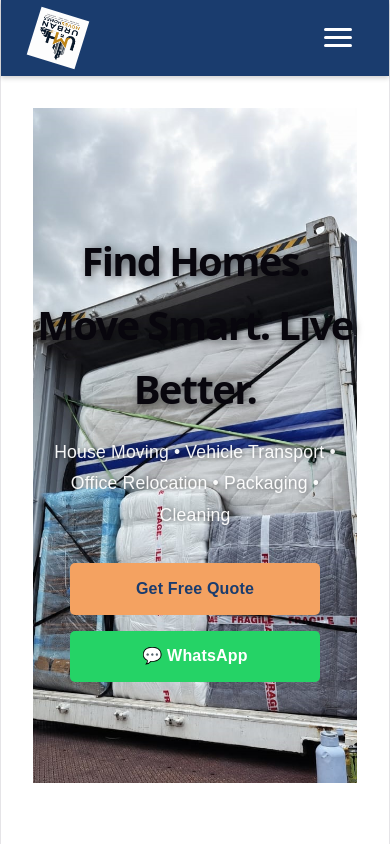
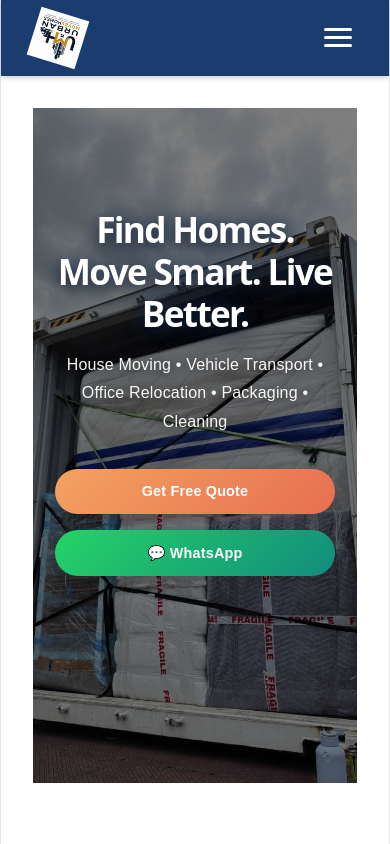
Before and after one commit to ArapCheruiyot/UrbanMovesHomes, a React (Vite) app: page / in a window 390 px wide. Shown: the top 844 px of the page. Built offline with nearby package versions, Linux system fonts and the light colour scheme.

Commit message:
Add files via upload

```diff
--- a/src/css/dashboard.css
+++ b/src/css/dashboard.css
@@ -5,36 +5,33 @@
 .dashboard {
     max-width: 1200px;
     margin: 2rem auto;
-    padding: 0 1rem;
+    padding: 0 2rem;
 }
 
 .dashboard h1 {
-    font-size: 1.8rem;
+    font-size: 2rem;
     color: #1a3c6e;
-    margin-bottom: 1.5rem;
+    margin-bottom: 2rem;
 }
 
-/* ========================================
-   STATS CARDS
-   ======================================== */
-
+/* Stats */
 .stats {
     display: grid;
-    grid-template-columns: repeat(4, 1fr);
+    grid-template-columns: repeat(auto-fit, minmax(150px, 1fr));
     gap: 1rem;
-    margin-bottom: 1.5rem;
+    margin-bottom: 2rem;
 }
 
 .stat-card {
     background-color: #f9f9f9;
-    padding: 1.2rem;
+    padding: 1.5rem;
     border-radius: 8px;
     text-align: center;
     box-shadow: 0 2px 5px rgba(0,0,0,0.05);
 }
 
 .stat-number {
-    font-size: 2rem;
+    font-size: 2.5rem;
     font-weight: bold;
     color: #1a3c6e;
     display: block;
@@ -42,17 +39,14 @@
 
 .stat-label {
     color: #666;
-    font-size: 0.85rem;
+    font-size: 0.9rem;
 }
 
 .stat-card.pending .stat-number { color: #f4a261; }
 .stat-card.contacted .stat-number { color: #3498db; }
 .stat-card.completed .stat-number { color: #27ae60; }
 
-/* ========================================
-   FILTER BAR
-   ======================================== */
-
+/* Filter Bar */
 .filter-bar {
     display: flex;
     gap: 0.5rem;
@@ -81,10 +75,7 @@
     color: #fff;
 }
 
-/* ========================================
-   TABLE — CARD VIEW ON MOBILE
-   ======================================== */
-
+/* Table */
 .table-container {
     overflow-x: auto;
     background: #fff;
@@ -103,7 +94,7 @@ thead {
 }
 
 th, td {
-    padding: 0.8rem 1rem;
+    padding: 1rem;
     text-align: left;
     border-bottom: 1px solid #eee;
 }
@@ -179,99 +170,10 @@ td button {
     padding: 2rem;
 }
 
+/* Loading */
 .dashboard-loading {
     text-align: center;
     font-size: 1.2rem;
     color: #666;
     padding: 3rem;
 }
-
-/* ========================================
-   RESPONSIVE — STACK ON MOBILE
-   ======================================== */
-
-@media (max-width: 768px) {
-    .stats {
-        grid-template-columns: repeat(2, 1fr);
-        gap: 0.8rem;
-    }
-
-    .stat-card {
-        padding: 0.8rem;
-    }
-
-    .stat-number {
-        font-size: 1.5rem;
-    }
-
-    .stat-label {
-        font-size: 0.75rem;
-    }
-
-    /* Convert table to cards on mobile */
-    table, thead, tbody, th, td, tr {
-        display: block;
-    }
-
-    thead {
-        display: none; /* Hide headers on mobile */
-    }
-
-    tr {
-        display: block;
-        margin-bottom: 1rem;
-        border: 1px solid #eee;
-        border-radius: 8px;
-        padding: 0.8rem;
-        background: #f9f9f9;
-        box-shadow: 0 2px 5px rgba(0,0,0,0.05);
-    }
-
-    td {
-        display: flex;
-        justify-content: space-between;
-        align-items: center;
-        padding: 0.5rem 0;
-        border-bottom: 1px solid #eee;
-        text-align: right;
-        font-size: 0.85rem;
-    }
-
-    td:last-child {
-        border-bottom: none;
-    }
-
-    td::before {
-        content: attr(data-label);
-        font-weight: bold;
-        color: #1a3c6e;
-        text-align: left;
-        font-size: 0.8rem;
-    }
-
-    /* Button adjustments */
-    td button {
-        font-size: 0.7rem;
-        padding: 0.2rem 0.5rem;
-    }
-}
-
-@media (max-width: 480px) {
-    .stats {
-        grid-template-columns: 1fr 1fr;
-        gap: 0.5rem;
-    }
-
-    .stat-number {
-        font-size: 1.3rem;
-    }
-
-    td {
-        font-size: 0.75rem;
-        padding: 0.4rem 0;
-    }
-
-    td::before {
-        font-size: 0.7rem;
-    }
-}
--- a/src/css/home.css
+++ b/src/css/home.css
@@ -2,48 +2,69 @@
    HOME PAGE STYLES
    ======================================== */
 
-/* Hero Section with Image */
+/* Hero Section — full screen, no gaps */
 .hero {
     background-size: cover;
     background-position: center;
     background-repeat: no-repeat;
-    min-height: 80vh;
+    min-height: 90vh;
     display: flex;
     align-items: center;
     justify-content: center;
     position: relative;
+    margin: 0;
+    padding: 0;
 }
 
-/* Overlay — gentle dark gradient for readability */
-.hero-overlay {
-    width: 100%;
-    min-height: 80vh;
-    display: flex;
-    align-items: center;
-    justify-content: center;
-    background: linear-gradient(135deg, rgba(26, 60, 110, 0.6), rgba(42, 92, 158, 0.4));
-    padding: 4rem 2rem;
+/* Dark overlay for text readability */
+.hero::before {
+    content: '';
+    position: absolute;
+    top: 0;
+    left: 0;
+    right: 0;
+    bottom: 0;
+    background: rgba(0, 0, 0, 0.5); /* Dark overlay */
+    z-index: 1;
 }
 
 .hero-content {
-    max-width: 800px;
+    max-width: 900px;
     text-align: center;
     color: #fff;
+    padding: 2rem;
+    position: relative;
+    z-index: 2;
+    margin-top: -5vh; /* Moves text higher on the page */
 }
 
+/* Main Title — bright blue/white */
 .hero-title {
-    font-size: 3.5rem;
+    font-size: 4rem;
     margin-bottom: 1rem;
-    font-weight: 700;
-    text-shadow: 2px 2px 8px rgba(0,0,0,0.6);
+    font-weight: 800;
+    color: #ffffff;
+    text-shadow:
+        0 0 20px rgba(26, 60, 110, 0.8),
+        0 4px 15px rgba(0, 0, 0, 0.7);
+    line-height: 1.2;
 }
 
+/* Highlight "Move Smart" in blue */
+.hero-title span {
+    color: #4fc3f7;
+    text-shadow: 0 0 30px rgba(79, 195, 247, 0.4);
+}
+
+/* Subtitle */
 .hero-subtitle {
-    font-size: 1.3rem;
+    font-size: 1.4rem;
     margin-bottom: 2rem;
     opacity: 0.95;
     line-height: 1.8;
-    text-shadow: 1px 1px 4px rgba(0,0,0,0.5);
+    color: #ffffff;
+    text-shadow: 0 2px 10px rgba(0, 0, 0, 0.6);
+    font-weight: 300;
 }
 
 .hero-buttons {
@@ -56,35 +77,36 @@
 /* Buttons */
 .btn {
     display: inline-block;
-    padding: 0.8rem 2rem;
-    border-radius: 5px;
+    padding: 0.9rem 2.5rem;
+    border-radius: 50px;
     text-decoration: none;
     font-weight: bold;
-    font-size: 1rem;
-    transition: background-color 0.3s, transform 0.2s;
+    font-size: 1.1rem;
+    transition: all 0.3s ease;
+    box-shadow: 0 4px 15px rgba(0, 0, 0, 0.2);
 }
 
 .btn:hover {
-    transform: translateY(-2px);
+    transform: translateY(-3px);
+    box-shadow: 0 6px 25px rgba(0, 0, 0, 0.3);
 }
 
 .btn-primary {
-    background-color: #f4a261;
-    color: #1a3c6e;
+    background: linear-gradient(135deg, #f4a261, #e76f51);
+    color: #fff;
 }
 
 .btn-primary:hover {
-    background-color: #e76f51;
-    color: #fff;
+    background: linear-gradient(135deg, #e76f51, #d35400);
 }
 
 .btn-whatsapp {
-    background-color: #25d366;
+    background: linear-gradient(135deg, #25d366, #128C7E);
     color: #fff;
 }
 
 .btn-whatsapp:hover {
-    background-color: #1da851;
+    background: linear-gradient(135deg, #128C7E, #075E54);
 }
 
 /* Services Preview (optional) */
@@ -141,21 +163,63 @@
     font-size: 0.95rem;
 }
 
-/* Responsive */
+/* ========================================
+   RESPONSIVE
+   ======================================== */
+
 @media (max-width: 768px) {
+    .hero {
+        min-height: 85vh;
+        background-position: center 30%;
+    }
+
+    .hero-content {
+        margin-top: -10vh;
+        padding: 1.5rem;
+    }
+
     .hero-title {
-        font-size: 2.5rem;
+        font-size: 2.8rem;
     }
+
     .hero-subtitle {
         font-size: 1.1rem;
     }
+
     .hero-buttons {
         flex-direction: column;
         align-items: center;
     }
+
     .btn {
         width: 100%;
-        max-width: 250px;
+        max-width: 280px;
         text-align: center;
+        font-size: 1rem;
     }
 }
+
+@media (max-width: 480px) {
+    .hero {
+        min-height: 80vh;
+        background-position: center 20%;
+    }
+
+    .hero-content {
+        margin-top: -15vh;
+        padding: 1rem;
+    }
+
+    .hero-title {
+        font-size: 2.2rem;
+    }
+
+    .hero-subtitle {
+        font-size: 1rem;
+    }
+
+    .btn {
+        font-size: 0.9rem;
+        padding: 0.7rem 1.5rem;
+    }
+}
--- a/src/css/quote.css
+++ b/src/css/quote.css
@@ -3,68 +3,140 @@
    ======================================== */
 
 .quote-page {
-    max-width: 600px;
-    margin: 2rem auto;
-    padding: 0 2rem;
+    min-height: 90vh;
+    background-size: cover;
+    background-position: center;
+    background-repeat: no-repeat;
+    display: flex;
+    align-items: center;
+    justify-content: center;
+    padding: 2rem;
 }
 
-.quote-page h2 {
+.quote-overlay {
+    width: 100%;
+    min-height: 90vh;
+    display: flex;
+    align-items: center;
+    justify-content: center;
+    background: rgba(0, 0, 0, 0.6);
+    padding: 2rem;
+}
+
+.quote-container {
+    max-width: 600px;
+    width: 100%;
+    background: rgba(255, 255, 255, 0.95);
+    padding: 2.5rem;
+    border-radius: 12px;
+    box-shadow: 0 8px 30px rgba(0, 0, 0, 0.2);
+}
+
+.quote-container h2 {
     text-align: center;
     color: #1a3c6e;
     margin-bottom: 0.5rem;
+    font-size: 2rem;
 }
 
 .quote-subtitle {
     text-align: center;
-    color: #666;
+    color: #555;
     margin-bottom: 2rem;
+    font-size: 1rem;
 }
 
-.quote-page form {
+.quote-container form {
     display: flex;
     flex-direction: column;
     gap: 1rem;
 }
 
-.quote-page input,
-.quote-page textarea {
+.quote-container input,
+.quote-container textarea {
     padding: 0.8rem;
-    border: 1px solid #ccc;
-    border-radius: 5px;
+    border: 1px solid #ddd;
+    border-radius: 6px;
     font-size: 1rem;
     font-family: inherit;
+    background: #fff;
+    transition: border-color 0.3s, box-shadow 0.3s;
 }
 
-.quote-page input:focus,
-.quote-page textarea:focus {
+.quote-container input:focus,
+.quote-container textarea:focus {
     border-color: #1a3c6e;
     outline: none;
-    box-shadow: 0 0 5px rgba(26, 60, 110, 0.3);
+    box-shadow: 0 0 0 3px rgba(26, 60, 110, 0.1);
 }
 
-.quote-page button {
-    padding: 0.8rem;
+.location-group {
+    display: flex;
+    gap: 0.5rem;
+    align-items: center;
+}
+
+.location-group input {
+    flex: 1;
+}
+
+.locate-btn {
+    padding: 0.8rem 1.2rem;
     background-color: #1a3c6e;
     color: #fff;
     border: none;
-    border-radius: 5px;
+    border-radius: 6px;
+    cursor: pointer;
+    font-size: 1rem;
+    white-space: nowrap;
+    transition: background-color 0.3s;
+}
+
+.locate-btn:hover {
+    background-color: #2a5c9e;
+}
+
+.quote-container button[type="submit"] {
+    padding: 0.9rem;
+    background: linear-gradient(135deg, #1a3c6e, #2a5c9e);
+    color: #fff;
+    border: none;
+    border-radius: 6px;
     cursor: pointer;
     font-size: 1.1rem;
     font-weight: bold;
-    transition: background-color 0.3s;
+    transition: background 0.3s, transform 0.2s;
 }
 
-.quote-page button:hover {
-    background-color: #2a5c9e;
+.quote-container button[type="submit"]:hover {
+    background: linear-gradient(135deg, #2a5c9e, #1a3c6e);
+    transform: translateY(-2px);
+}
+
+.quote-container button[type="submit"]:disabled {
+    opacity: 0.7;
+    cursor: not-allowed;
+    transform: none;
 }
 
 .success-message {
     background-color: #d4edda;
     color: #155724;
     padding: 1rem;
-    border-radius: 5px;
+    border-radius: 6px;
     margin-bottom: 1rem;
     text-align: center;
+    border: 1px solid #c3e6cb;
+}
+
+.error-message {
+    background-color: #f8d7da;
+    color: #721c24;
+    padding: 1rem;
+    border-radius: 6px;
+    margin-bottom: 1rem;
+    text-align: center;
+    border: 1px solid #f5c6cb;
 }
 
 .quote-footer {
@@ -73,3 +145,51 @@
     color: #555;
     font-size: 0.95rem;
 }
+
+.quote-footer strong {
+    color: #1a3c6e;
+}
+
+/* ========================================
+   RESPONSIVE
+   ======================================== */
+
+@media (max-width: 768px) {
+    .quote-container {
+        padding: 1.5rem;
+    }
+
+    .quote-container h2 {
+        font-size: 1.6rem;
+    }
+
+    .quote-subtitle {
+        font-size: 0.9rem;
+    }
+}
+
+@media (max-width: 480px) {
+    .quote-page {
+        padding: 1rem;
+    }
+
+    .quote-overlay {
+        padding: 1rem;
+    }
+
+    .quote-container {
+        padding: 1.2rem;
+    }
+
+    .location-group {
+        flex-direction: column;
+    }
+
+    .locate-btn {
+        width: 100%;
+    }
+
+    .quote-container h2 {
+        font-size: 1.4rem;
+    }
+}
```
Also changed, not shown: src/css/style.css (line endings or trailing spaces).
